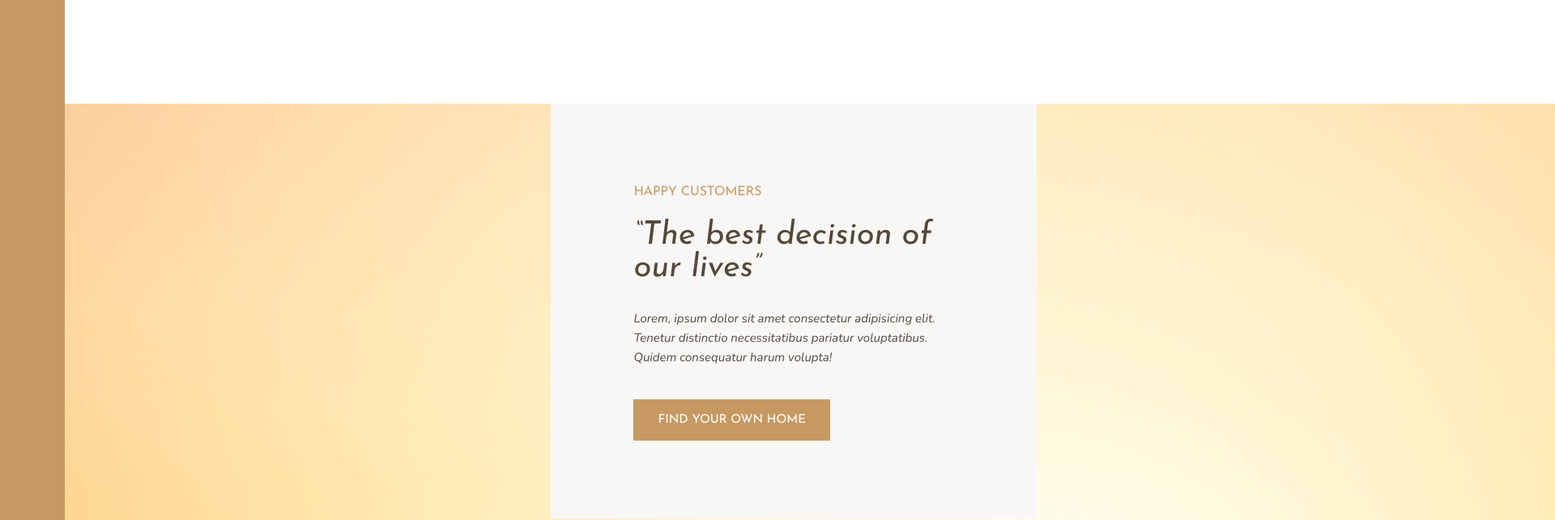
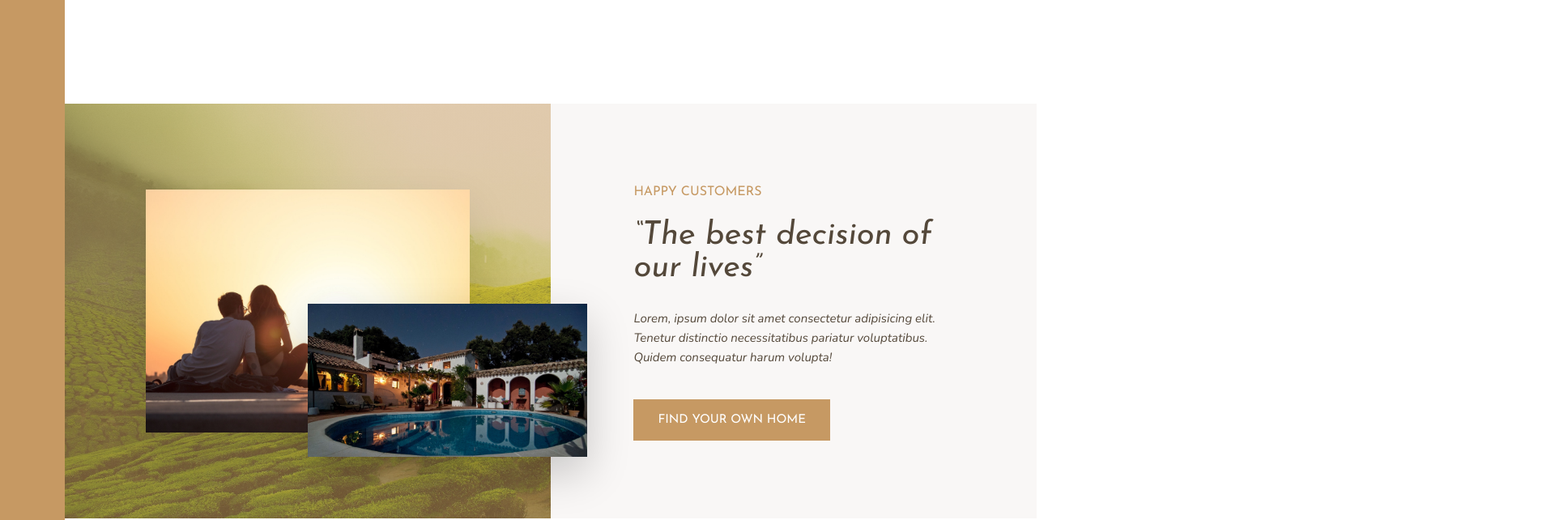
Before and after one commit to smeetthakkar/nexters-website, a website: page index.html in a window 1280 px wide. Shown: the part 1180-1822 px from the top of the page at 81% size, 1920 px wide, since content can reach past the window. Drawn offline with nearby package versions, Linux system fonts and the light colour scheme.

Commit message:
Fix Story Images

```diff
--- a/index.html
+++ b/index.html
@@ -119,8 +119,8 @@
             </div>
         </div>
         <div class="story__pictures">
-            <img src="./img/story-1.jpeg" alt="couple" class="story__image--1">
-            <img src="./img/story-2.jpeg" alt="new-house" class="story__image--2">
+            <img src="./img/story-1.jpeg" alt="couple" class="story__img--1">
+            <img src="./img/story-2.jpeg" alt="new-house" class="story__img--2">
         </div>
         <div class="story__content">
             <h3 class="heading-3 mb-sm">
```
